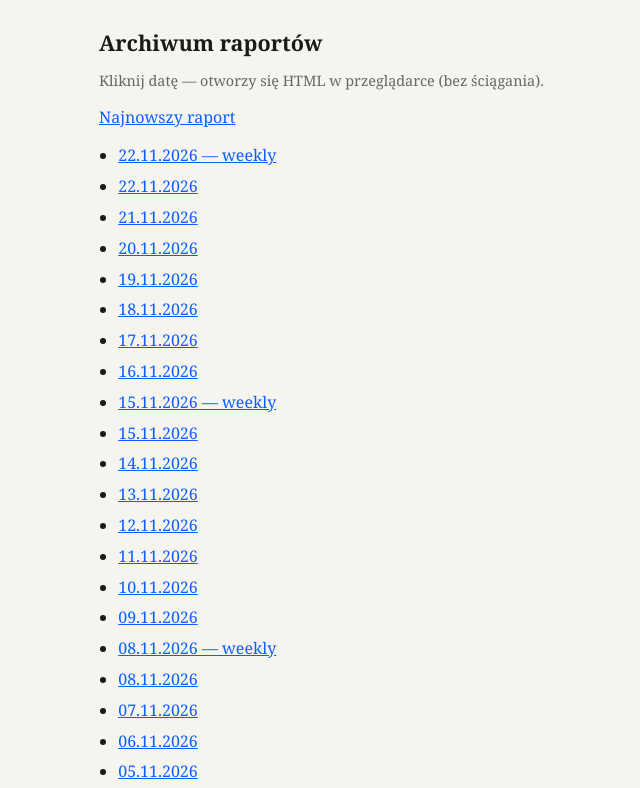
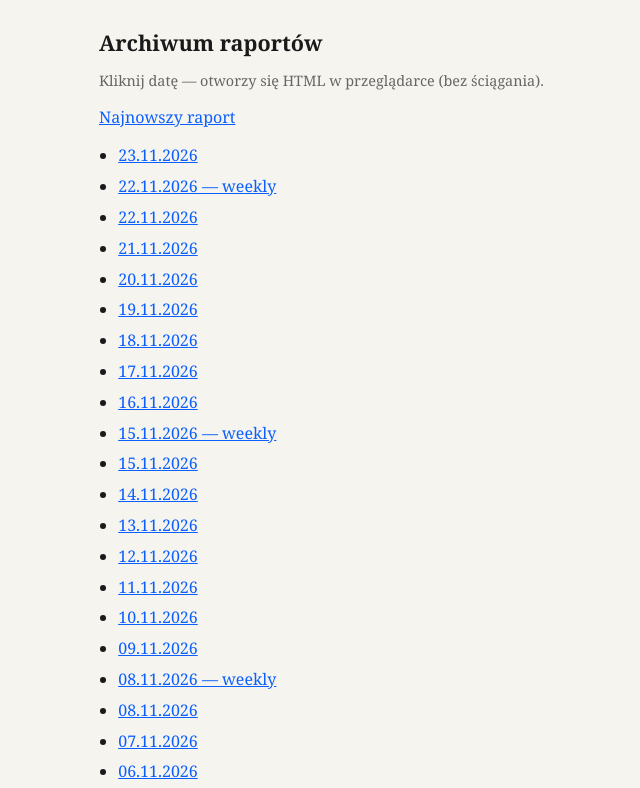
Before and after one commit to daniobozo1234/btc-daily-report, a plain HTML site: page docs/archiwum.html in a window 1280 px wide. Shown: the top 788 px of the page, without its empty margins (261-901 px from the left). Drawn offline with Linux system fonts and the light colour scheme.

Commit message:
report: update archive

```diff
--- a/docs/archiwum.html
+++ b/docs/archiwum.html
@@ -20,6 +20,7 @@
     <p class="muted">Kliknij datę — otworzy się HTML w przeglądarce (bez ściągania).</p>
     <p><a href="https://daniobozo1234.github.io/btc-daily-report/">Najnowszy raport</a></p>
     <ul>
+      <li><a href="report_20261123.html">23.11.2026</a></li>
       <li><a href="report_20261122_weekly.html">22.11.2026 — weekly</a></li>
       <li><a href="report_20261122.html">22.11.2026</a></li>
       <li><a href="report_20261121.html">21.11.2026</a></li>
```
